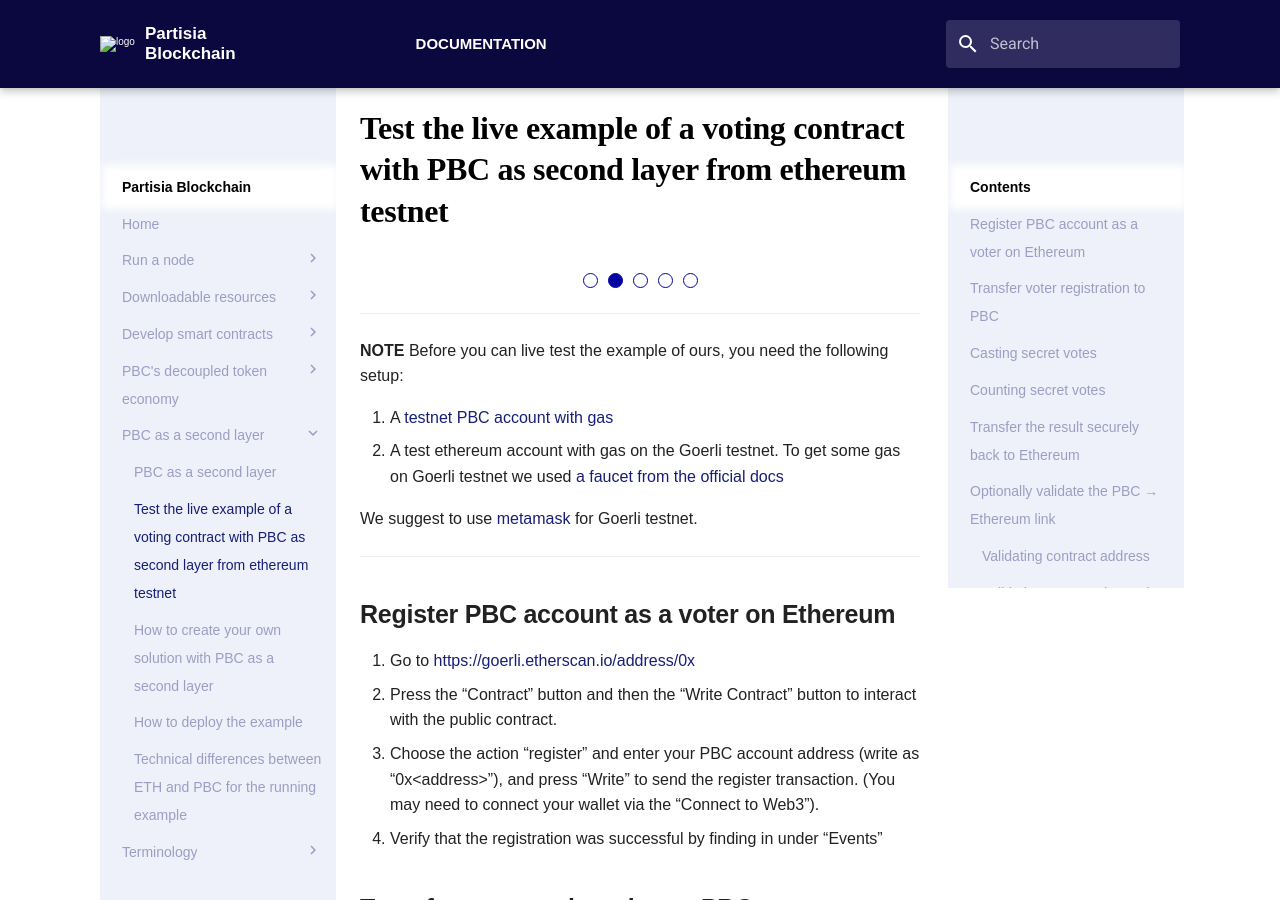
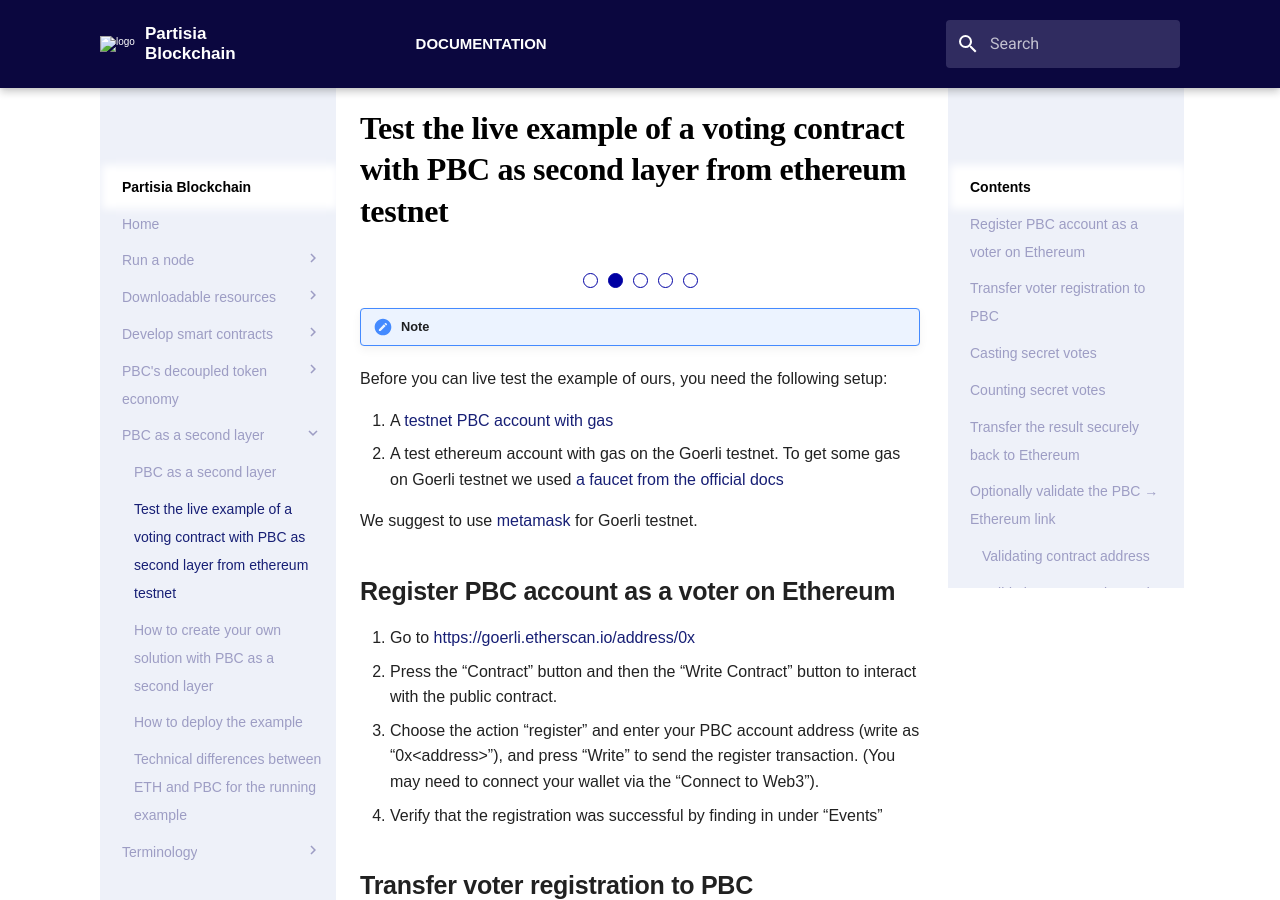
Before and after one commit to 0xSero/partisia-docs, an MkDocs documentation site: the page built from docs/PBC-as-a-second-layer/pbc-as-a-second-layer-live-example-ethereum.md, in a window 1280 px wide and 900 px high. Built offline with MkDocs 1.6.1 and Material for MkDocs 9.7.7, drawn with Linux system fonts in a browser that asks for light colours; some web fonts are replaced; a script that is not in the unit is left out.

Commit message:
Using admonitions

```diff
--- a/docs/PBC-as-a-second-layer/pbc-as-a-second-layer-live-example-ethereum.md
+++ b/docs/PBC-as-a-second-layer/pbc-as-a-second-layer-live-example-ethereum.md
@@ -9,16 +9,15 @@
     <!-- Repeat above for more dots -->
 </div>
 
----
-**NOTE**
-Before you can live test the example of ours, you need the following setup:
+!!! note
+   Before you can live test the example of ours, you need the following setup:
 
-1. A [testnet](../testnet.md) [PBC account](../accounts.md) [with gas](../byoc.md)
-2. A test ethereum account with gas on the Goerli testnet. To get some gas on Goerli testnet we used [a faucet from the official docs](https://ethereum.org/en/developers/docs/networks/#goerli)
+   1. A [testnet](../testnet.md) [PBC account](../accounts.md) [with gas](../byoc.md)
+   2. A test ethereum account with gas on the Goerli testnet. To get some gas on Goerli testnet we used [a faucet from the official docs](https://ethereum.org/en/developers/docs/networks/#goerli)
 
    We suggest to use [metamask](../accounts.md) for Goerli testnet.
 
----
+
 
 ## Register PBC account as a voter on Ethereum
 
```
Also changed, not shown: docs/PBC-as-a-second-layer/pbc-as-a-second-layer-how-to-deploy.md (+1 -3 lines).
